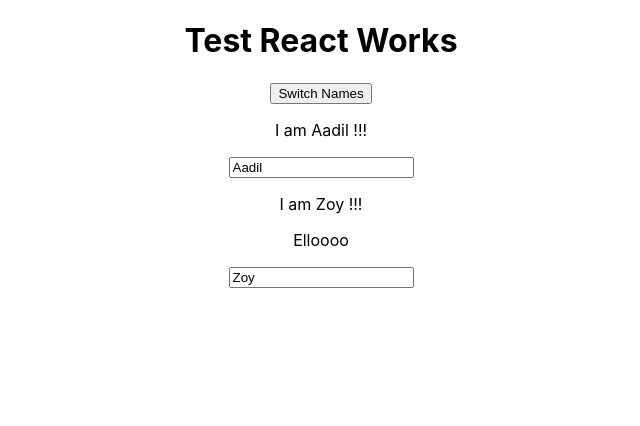
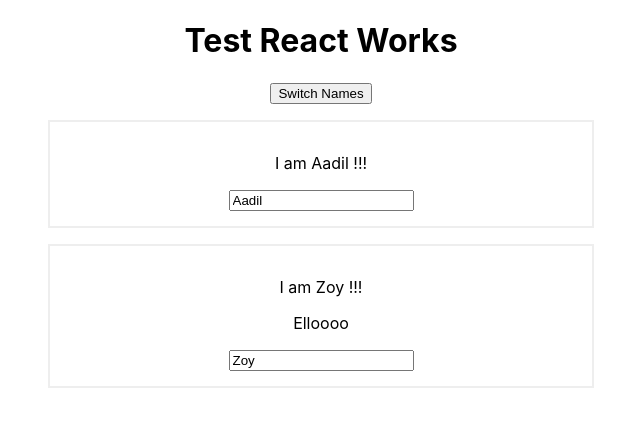
Before and after one commit to Ya-dola/ReactTutorials, a React (Create React App) app: page / in a window 1280 px wide. Shown: the top 426 px of the page, without its empty margins (319-959 px from the left). Built offline with nearby package versions, Linux system fonts and the light colour scheme.

Commit message:
Added Styling to Person

```diff
--- /dev/null
+++ b/src/Person/Person.css
@@ -0,0 +1,8 @@
+.Person {
+  width: 40%;
+  margin: 16px auto;
+  border: 2px solid #eee;
+  box-shadow: 0 2px 3 px #ccc;
+  padding: 15px;
+  text-align: center;
+}
--- a/src/Person/Person.js
+++ b/src/Person/Person.js
@@ -1,8 +1,9 @@
 import React from "react";
+import "./Person.css";
 
 const person = props => {
   return (
-    <div>
+    <div className="Person">
       <p onClick={props.click}>I am {props.name} !!!</p>
       <p>{props.children}</p>
       <input type="Text" onChange={props.changed} value={props.name} />
```
